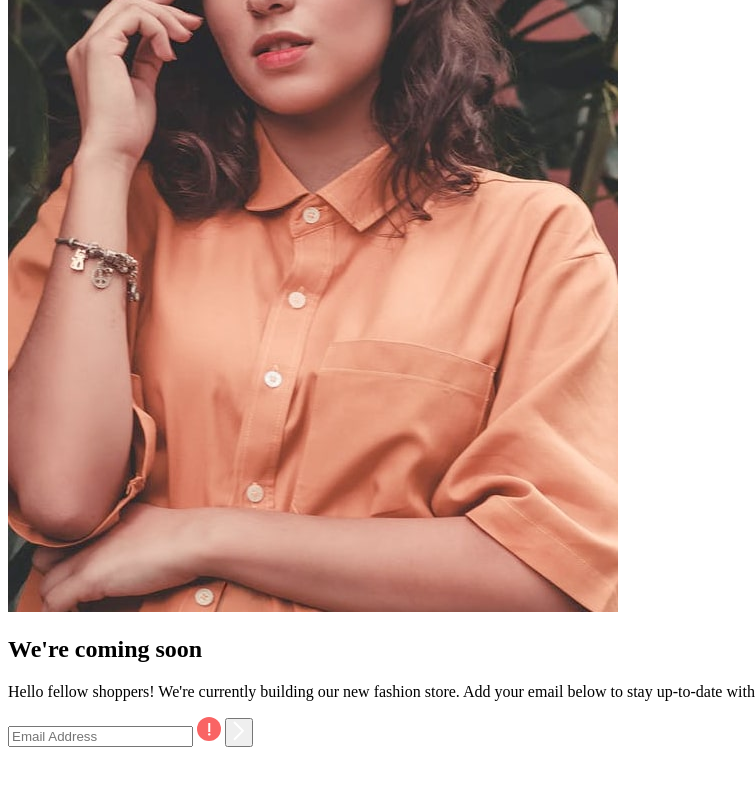
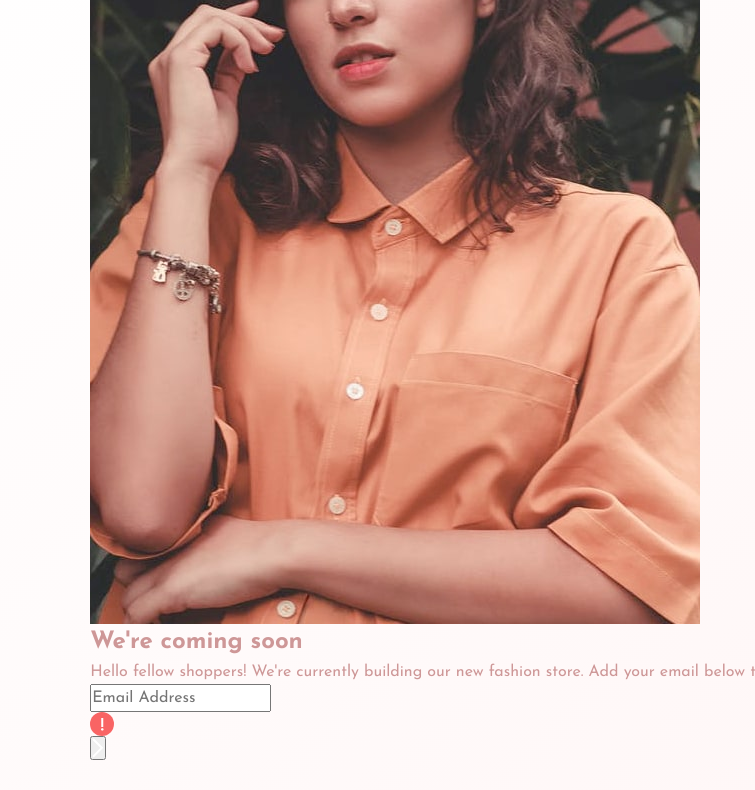
Before and after one commit to deru55/FeM-Base-Apparel-coming-soon-page, a plain HTML site: page index.html in a window 1280 px wide. Shown: the part 233-1023 px from the top of the page, without its empty margins (0-755 px from the left). Before the commit the page ends 996 px from the top, so only its background shows below. Drawn offline with Linux system fonts and the light colour scheme.

Commit message:
feat: add CSS reset, variables, and base styles

```diff
--- a/index.html
+++ b/index.html
@@ -6,6 +6,10 @@
     <title>Frontend Mentor | Base Apparel coming soon page</title>
 
     <link rel="stylesheet" href="style.css" />
+
+    <link rel="preconnect" href="https://fonts.googleapis.com" />
+    <link rel="preconnect" href="https://fonts.gstatic.com" crossorigin />
+    <link href="https://fonts.googleapis.com/css2?family=Josefin+Sans:ital,wght@0,100..700;1,100..700&display=swap" rel="stylesheet" />
   </head>
   <body>
     <header>
--- a/style.css
+++ b/style.css
@@ -0,0 +1,105 @@
+*,
+*::before,
+*::after {
+  box-sizing: border-box;
+  margin: 0;
+  padding: 0;
+}
+
+img,
+picture,
+svg,
+video,
+canvas {
+  max-width: 100%;
+  height: auto;
+
+  display: block;
+}
+
+h1,
+h2,
+h3,
+h4,
+h5,
+h6 {
+  text-wrap: balance;
+}
+
+input,
+button,
+textarea,
+select {
+  font: inherit;
+}
+
+:root {
+  --_ff-primary: "Josefin Sans", sans-serif;
+
+  --_fs-xs: 0.8125rem; /* (13px) */
+  --_fs-sm: 0.875rem; /*  (14px - textos secundarios) */
+  --_fs-base: 1rem; /*  (16px - texto del cuerpo) */
+  --_fs-lg: 1.125rem; /*  (18px) */
+  --_fs-xl: 1.25rem; /*  (20px - subtítulos) */
+  --_fs-2xl: 1.5rem; /*  (24px - títulos pequeños) */
+  --_fs-3xl: 1.875rem; /*  (30px) */
+  --_fs-4xl: 2.25rem; /*  (36px - títulos grandes) */
+  --_fs-5xl: 3rem; /* 48px - títulos hero / destacados */
+  --_fs-6xl: 3.5rem; /* 56px - título FAQs en desktop (o 3.75rem = 60px) */
+  --_fs-7xl: 4.5rem; /* 72px - display grande */
+
+  --_fw-light: 300;
+  --_fw-regular: 400;
+  /* --_fw-medium: 500; */
+  --_fw-semibold: 600;
+  /* --_fw-bold: 700; */
+
+  --_pink-400: hsl(0, 36%, 70%);
+  --_red-500: hsl(0, 93%, 68%);
+  --_gray-900: hsl(0, 6%, 24%);
+  --_gradient-light: linear-gradient(135deg, hsl(0, 0%, 100%), hsl(0, 100%, 98%));
+  --_gradient-pink: linear-gradient(135deg, hsl(0, 80%, 86%), hsl(0, 74%, 74%));
+
+  --_space-1: 0.25rem; /*  (4px) */
+  --_space-2: 0.5rem; /*  (8px) */
+  --_space-3: 0.75rem; /*  (12px) */
+  --_space-4: 1rem; /*  (16px) — El tamaño base estándar */
+  --_space-5: 1.25rem; /*  (20px) */
+  --_space-6: 1.5rem; /*  (24px) */
+  --_space-8: 2rem; /*  (32px) */
+  --_space-10: 2.5rem; /* 40px */
+  --_space-12: 3rem; /* 48px */
+  --_space-16: 4rem; /* 64px */
+  --_space-20: 5rem; /* 80px */
+  --_space-24: 6rem; /* 96px */
+  --_space-32: 8rem; /* 128px */
+
+  --_radius-none: 0px;
+  --_radius-sm: 0.25rem; /* (4px - botones pequeños) */
+  --_radius-md: 0.375rem; /* (6px) */
+  --_radius-lg: 0.5rem; /* (8px - tarjetas/cards estándar) */
+  --_radius-full: 9999px; /* (Para botones completamente redondeados o avatares circulares) */
+
+  --ff-body: var(--_ff-primary);
+  --fs-body: var(--_fs-base);
+  --fw-body: var(--_fw-regular);
+  --fc-body: var(--_pink-400);
+  --bg-body: var(--_gradient-light);
+}
+
+body {
+  min-height: 100vh;
+  padding: 24px;
+
+  font-family: var(--ff-body);
+  font-size: var(--fs-body);
+  font-weight: var(--fw-body);
+  color: var(--fc-body);
+  line-height: 1.5;
+  -webkit-font-smoothing: antialiased;
+
+  background: var(--bg-body);
+
+  display: grid;
+  place-content: center;
+}
```
